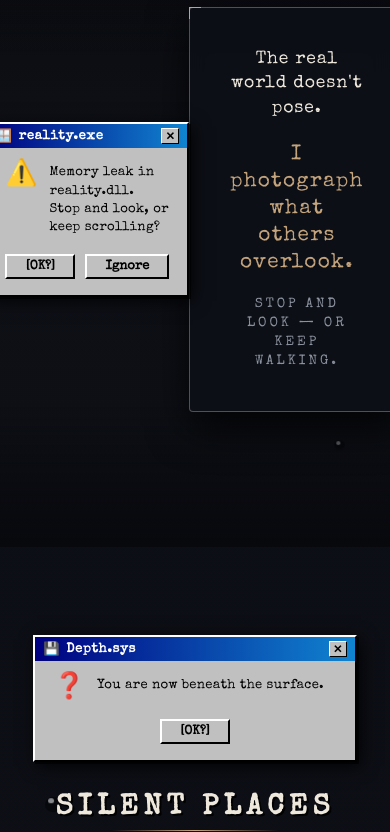
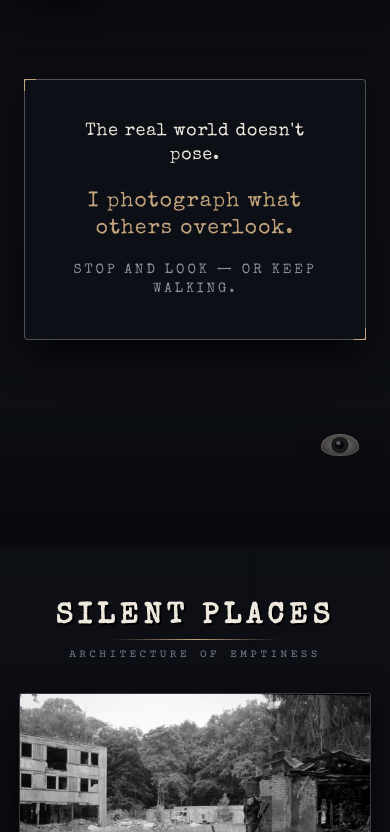
Before and after one commit to JFG1999/portfolio-jfg, a website built with Vite: page index.html in a window 390 px wide. Shown: the part 972-1804 px from the top of the page. Built offline with nearby package versions, Linux system fonts and the light colour scheme; animation ran at ten frames a second.

Commit message:
Hide retro windows completely on mobile screens

```diff
--- a/style.css
+++ b/style.css
@@ -1900,18 +1900,10 @@
   }
 
   /* ========================================== */
-  /* RETRO WINDOWS MOBILE PLACEMENT             */
+  /* RETRO WINDOWS: HIDE ON MOBILE              */
   /* ========================================== */
   .retro-window {
-    position: relative !important;
-    top: auto !important;
-    left: auto !important;
-    right: auto !important;
-    bottom: auto !important;
-    margin: 2rem auto !important;
-    width: min(92%, 340px) !important;
-    animation: none !important; /* Save CPU/GPU on mobile */
-    box-shadow: 2px 2px 0 rgba(0, 0, 0, 0.7), 4px 4px 16px rgba(0, 0, 0, 0.85);
+    display: none !important;
   }
 
   /* ========================================== */
```
